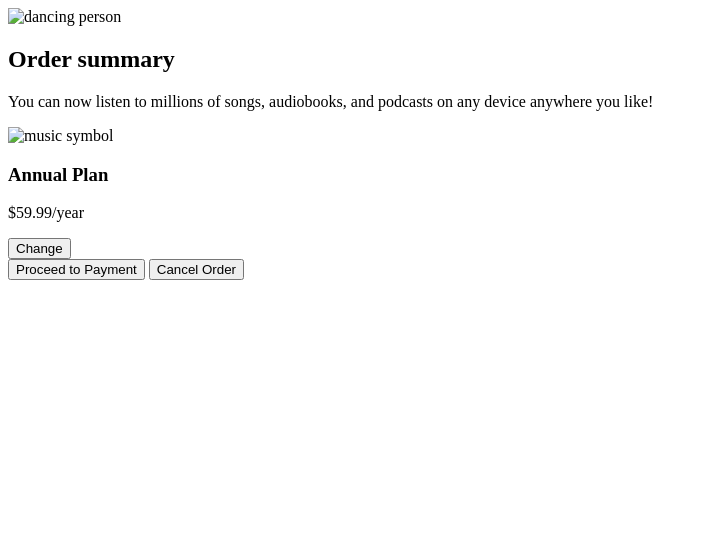
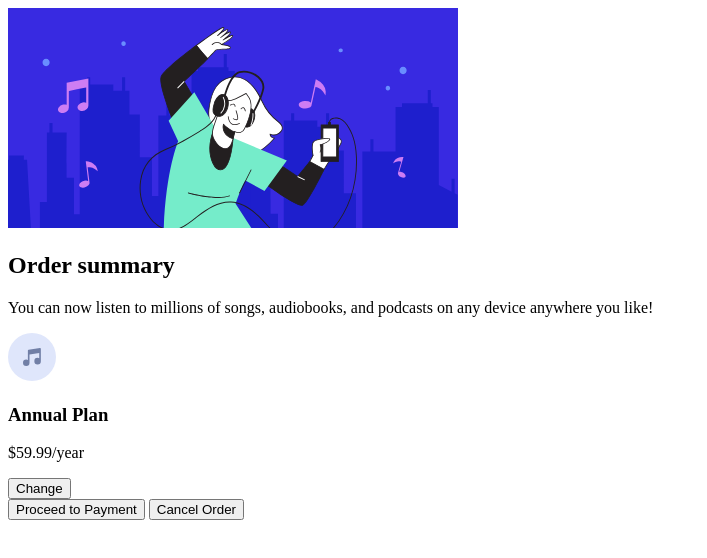
Before and after one commit to untlsn-frontendmentor/order-summary-component, a plain HTML site: page index.html in a window 1280 px wide. Shown: the whole page, without its empty margins (0-707 px from the left). Drawn offline with Linux system fonts and the light colour scheme; the site is published under a folder, as on GitHub Pages, so addresses that start at the root find nothing.

Commit message:
Make path relative

```diff
--- a/index.html
+++ b/index.html
@@ -8,12 +8,12 @@
 
 
 
-    <link rel="stylesheet" href="/assets/index.9a79dfb1.css">
+    <link rel="stylesheet" href="./assets/index.9a79dfb1.css">
   </head>
   <body>
     <main class="grid place-items-center bg-[#E0E8FF] h-screen">
       <article class="bg-white w-110 text-center rounded-3xl overflow-hidden text-[#1C2D52] pb-10">
-        <img src="/assets/illustration-hero.38d7bf58.svg" alt="dancing person" >
+        <img src="./assets/illustration-hero.38d7bf58.svg" alt="dancing person" >
         <div class="px-1/10 space-y-4 mt-8">
           <h1 class="text-2xl font-bold">Order summary</h1>
           <p class="opacity-60 font-500">
@@ -22,7 +22,7 @@
           </p>
 
           <section class="bg-[#F8F9FE] flex gap-8 p-4 rounded-xl">
-            <img src="/assets/icon-music.80cb256f.svg" alt="music symbol">
+            <img src="./assets/icon-music.80cb256f.svg" alt="music symbol">
             <div class="flex-1 text-left">
               <h1 class="font-bold">Annual Plan</h1>
               <p>$59.99/year</p>
```
